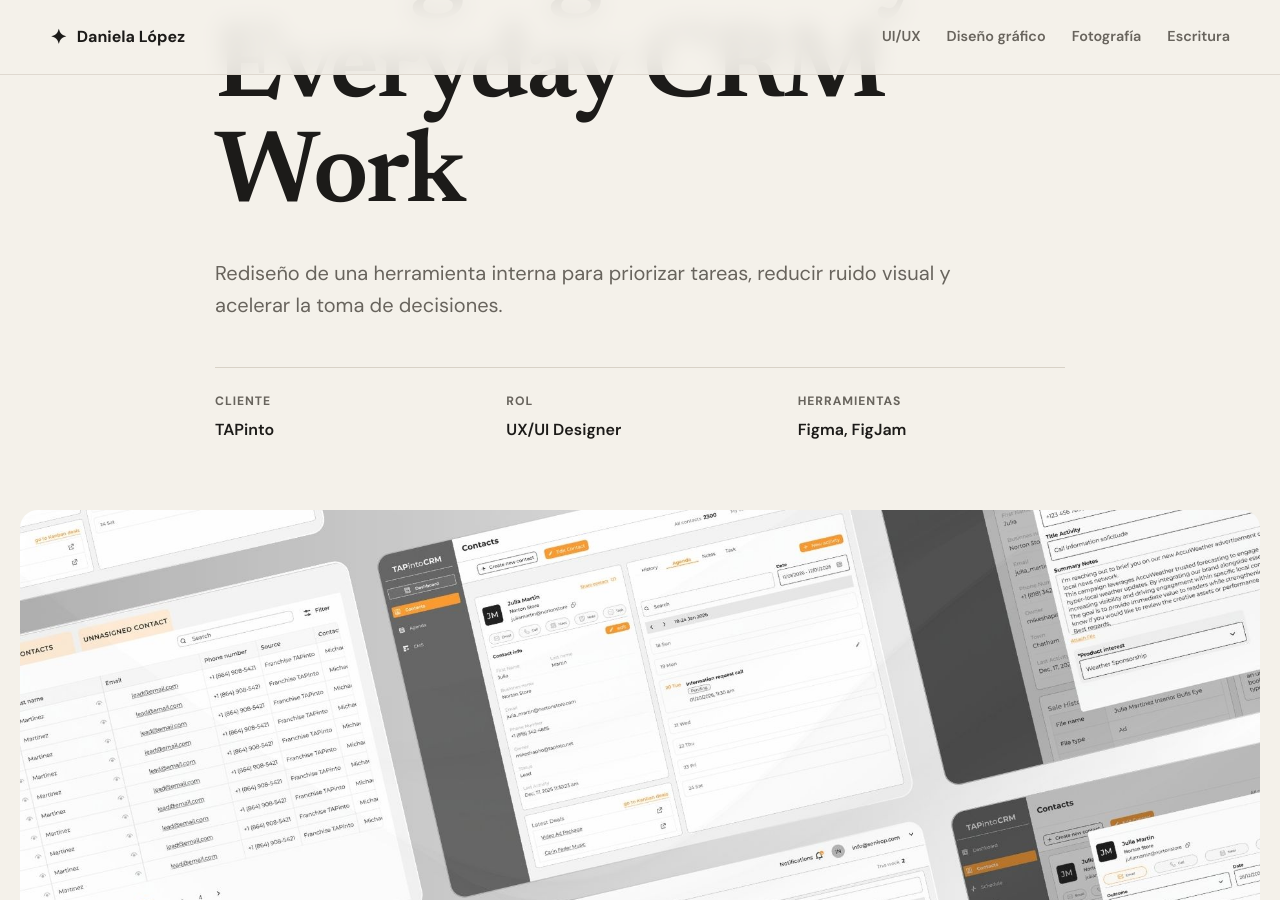
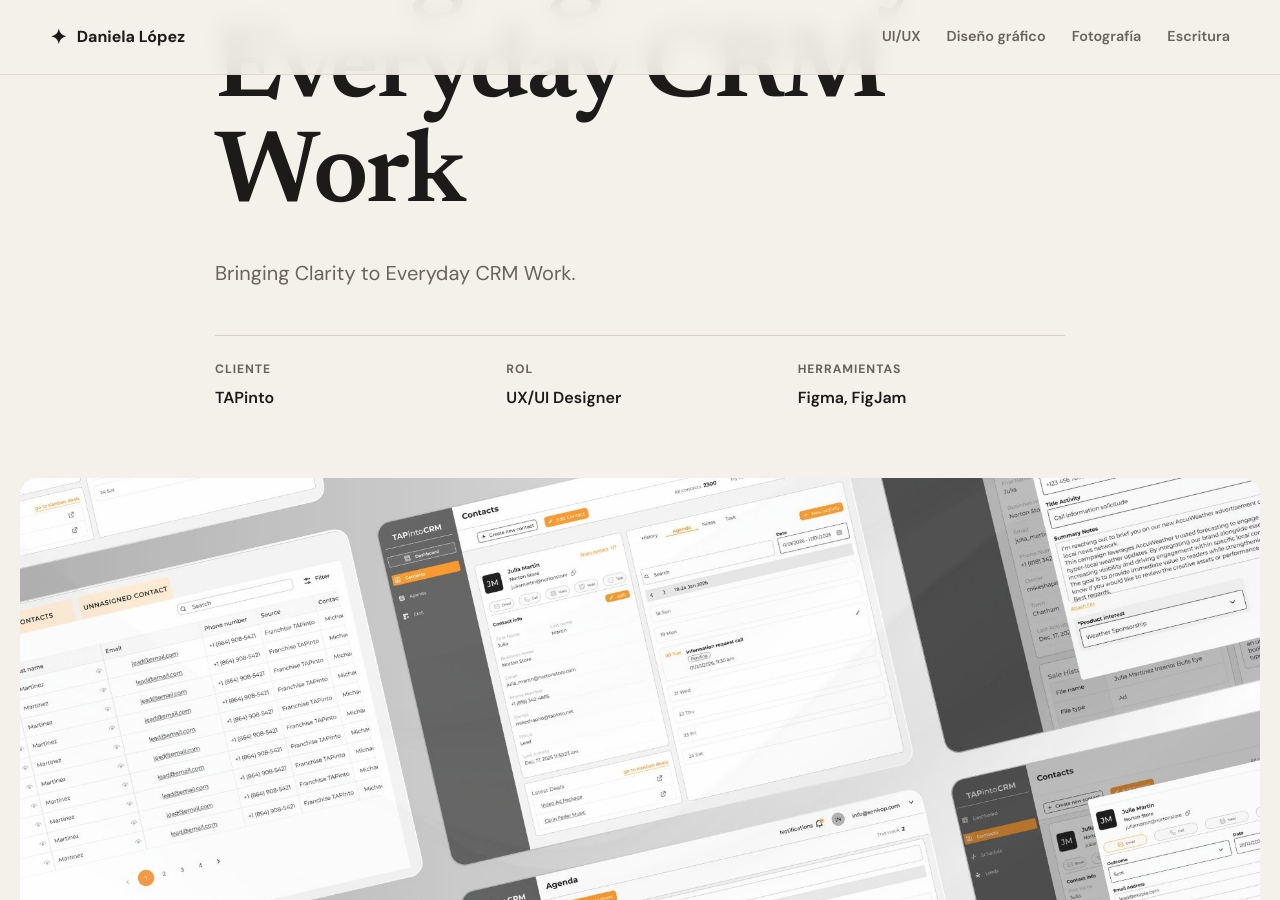
Before and after one commit to danielalopezmino/projects, a Jekyll site: the page built from _posts/2026-07-20-crm-tapinto.md, in a window 1280 px wide and 900 px high, scrolled down 365 px. Built offline with Jekyll 4.4.1, drawn with Linux system fonts in a browser that asks for light colours.

Commit message:
Update 2026-07-20-crm-tapinto.md

```diff
--- a/_posts/2026-07-20-crm-tapinto.md
+++ b/_posts/2026-07-20-crm-tapinto.md
@@ -1,7 +1,7 @@
 ---
 layout: post
 title: "Bringing Clarity to Everyday CRM Work"
-description: "Rediseño de una herramienta interna para priorizar tareas, reducir ruido visual y acelerar la toma de decisiones."
+description: "Bringing Clarity to Everyday CRM Work."
 date: 2026-07-20
 category: ui-ux
 category_label: "UI/UX"
@@ -23,9 +23,9 @@ The friction was clear:
 - The tool was built for complex commercial funnels, not the lean, fast-paced reality of local news.
 - Because the tool felt "foreign" to their daily routine, it remained underutilized despite the critical need to manage ad revenue.
 
-<div class="project-grid">
+<div class="project-figure">
   <figure>
-    <img src="{{ '/assets/images/1_crm.jpg' | relative_url }}" alt="Existing CRM Context">
+    <img src="{{ '/assets/images/1_crm.jpg'| relative_url }}" alt="Existing CRM Context">
   </figure>
 </div>
 
@@ -53,10 +53,9 @@ A research survey was conducted with local town editors to understand:
 - Their level of technical confidence
 - What they needed to feel comfortable managing content on a daily basis
 
-<div class="project-grid">
+<div class="project-figure">
   <figure>
-    <img src="{{ '/assets/images/2_user_research' | relative_url }}" alt="Research survey findings with town editors
-">
+    <img src="{{ '/assets/images/2_user_research' | relative_url }}" alt="Research survey findings with town editors">
   </figure>
 </div>
 
@@ -76,7 +75,7 @@ The research confirmed that the issue was not adoption, but a structural mismatc
 ## Design Starting Point
 This context became the foundation for all design decisions that followed. The challenge was not to simplify an existing CRM, but to design a tool that matched how editors actually think and work. From this point on, the focus shifted from managing contacts in a generic system to designing a clear, safe, and scalable editorial experience.
 
-  <div class="project-grid">
+<div class="project-figure">
   <figure>
     <img src="{{ '/assets/images/3_login' | relative_url }}" alt="CRM Login">
   </figure>
@@ -94,7 +93,7 @@ Design decisions included:
 - Progressive disclosure of advanced fields
 - Consistent patterns across views
 
-    <div class="project-grid">
+<div class="project-figure">
   <figure>
     <img src="{{ '/assets/images/4_search.gif' | relative_url }}" alt="Contact managment">
   </figure>
@@ -107,10 +106,9 @@ Contact managment
 ## Activity Tracking & Transparency
 To support collaboration and accountability, the CRM included a clear and accessible activity log. Instead of hiding complexity, the goal was to organize it in a way that felt understandable and safe for non-technical users.
 
-   <div class="project-grid">
+<div class="project-figure">
   <figure>
-    <img src="{{ '/assets/images/5_Activities.gif' | relative_url }}" alt="Register Activity
-">
+    <img src="{{ '/assets/images/5_Activities.gif' | relative_url }}" alt="Register Activity">
   </figure>
 </div>
 
@@ -121,7 +119,7 @@ Register Activity
 ## Time-Based Features · Notifications & Agenda
 As the network scaled, editors needed support to manage timing, follow-ups, and reminders without relying on external tools. Notifications and agenda features were designed to integrate naturally into daily workflows, reducing cognitive load and manual effort.
 
-   <div class="project-grid">
+<div class="project-figure">
   <figure>
     <img src="{{ '/assets/images/6_Notifications-agenda.gif' | relative_url }}" alt="General Agenda">
   </figure>
@@ -133,7 +131,7 @@ General Agenda
 
 ## System Overview
 The dashboard and contacts index were designed to provide clarity at a glance, helping editors understand what required attention without feeling overwhelmed.
-<div class="project-grid">
+<div class="project-figure">
   <figure>
     <img src="{{ '/assets/images/7_dashboard.jpg' | relative_url }}" alt="Dashboard">
   </figure>
@@ -145,7 +143,7 @@ Dashboard
 
 ## Design System & Technical Alignment
 Adopted Ant Design as the foundation of the CRM’s visual system to ensure consistency and reduce friction between design and development.
-<div class="project-grid">
+<div class="project-figure">
   <figure>
     <img src="{{ '/assets/images/8_ANT Design.jpg' | relative_url }}" alt="Dashboard">
   </figure>
@@ -154,7 +152,7 @@ Adopted Ant Design as the foundation of the CRM’s visual system to ensure cons
 <p class="project-caption">
 ANT Design</p>
 
-<div class="project-grid">
+<div class="project-figure">
   <figure>
     <img src="{{ '/assets/images/10_Ant_colors.jpg' | relative_url }}" alt="Semantic colors">
   </figure>
@@ -167,6 +165,7 @@ Semantic colors</p>
 Local TAPinto editors spend much of their day outside their desks — covering community events, meeting local business owners, and building relationships that can later become sponsorships or advertising opportunities.
 The mobile CRM was designed to support the moment when the interaction actually happens. The goal was simple: make capturing a new contact fast, clear, and frictionless.
 
+<div class="project-figure">
  <figure>
     <img src="{{ '/assets/images/11_mobile_screens.jpg' | relative_url }}" alt="Mobile CRM">
   </figure>
@@ -180,6 +179,7 @@ Local TAPinto editors spend much of their day outside their desks — covering c
 Through conversations with editors and understanding their daily workflow, one insight became clear:
 Lead capture happens in the field, not in the office. When editors meet a potential sponsor, they need to register the contact quickly before the moment passes.
 
+<div class="project-figure">
  <figure>
     <img src="{{ '/assets/images/12_users_CRM.jpg' | relative_url }}" alt="Mobile CRM">
   </figure>
```
